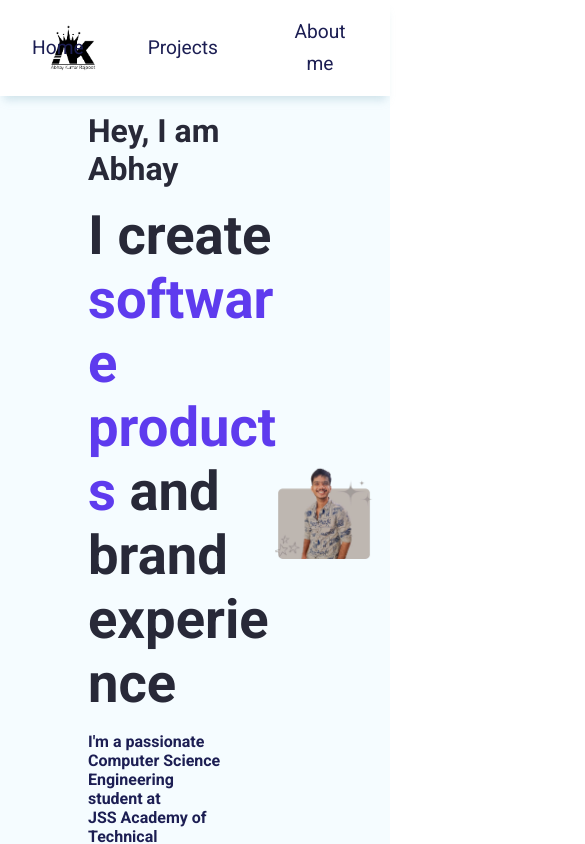
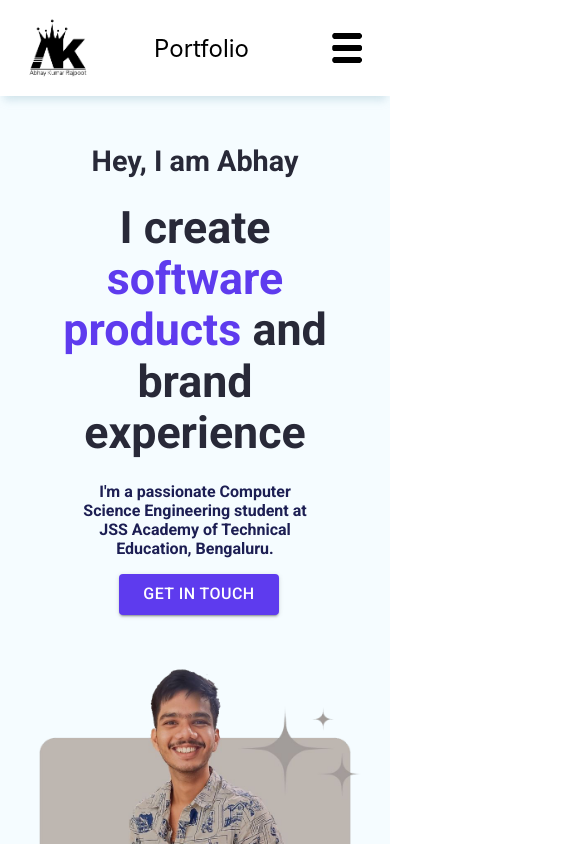
Before and after one commit to AbhayRajpootIndia/portfolio, a React (Create React App) app: page / in a window 390 px wide. Shown: the top 844 px of the page, 585 px wide, since content can reach past the window. Built offline with nearby package versions, Linux system fonts and the light colour scheme.

Commit message:
MOBILE SUPPORT -> Made the site more Responsive -> Added drop down menu in the navbar for Mobile or Vertical screens -> Made other pages more responsive
** Contact Page is pending responsive update

Abhay Kumar - 9 October, 2023

```diff
--- a/package.json
+++ b/package.json
@@ -14,6 +14,7 @@
     "@testing-library/user-event": "^13.5.0",
     "eslint-config-react-app": "^7.0.1",
     "react": "^18.2.0",
+    "react-device-detect": "^2.2.3",
     "react-dom": "^18.2.0",
     "react-redux": "^8.1.2",
     "react-router": "^6.15.0",
--- a/public/index.html
+++ b/public/index.html
@@ -3,6 +3,12 @@
   <head>
     <meta charset="utf-8" />
     <link rel="icon" href="%PUBLIC_URL%/favicon.ico" />
+    <link rel="preconnect" href="https://fonts.googleapis.com" />
+    <link rel="preconnect" href="https://fonts.gstatic.com" crossorigin />
+    <link
+      href="https://fonts.googleapis.com/css2?family=Kanit:wght@300&family=Roboto:ital,wght@0,400;1,700&display=swap"
+      rel="stylesheet"
+    />
     <meta name="viewport" content="width=device-width, initial-scale=1" />
     <meta name="theme-color" content="#000000" />
     <meta
--- a/src/components/NavBar.js
+++ b/src/components/NavBar.js
@@ -3,6 +3,10 @@ import { PrimaryColor, BodyColor } from "../constants/colors";
 
 import { navbarRoutes } from "../routes/router";
 import { Button } from "@mui/material";
+import useWindowDimensions, { useIsVertical } from "../custom-hooks/dimensions";
+
+import { isMobile } from "react-device-detect";
+import { useState } from "react";
 
 function NavButton({ name, path }) {
   return (
@@ -15,8 +19,18 @@ function NavButton({ name, path }) {
 }
 
 function NavBar() {
+  const isVertical = useIsVertical();
+  const { width } = useWindowDimensions();
+
+  const [dropdownOpen, setDropdownOpen] = useState(false);
+
   return (
-    <div className="navbar-container">
+    <div
+      className="navbar-container"
+      style={{ flexDirection: isMobile || isVertical ? "column" : "row" }}
+    >
+      {!(isMobile || isVertical) && (
+        <>
           <img
             className="navbar-logo"
             src={require("../images/abhay-kumar-logo.png")}
@@ -43,6 +57,53 @@ function NavBar() {
               Contact me
             </Button>
           </a>
+        </>
+      )}
+
+      {(isMobile || isVertical) && (
+        <>
+          <div
+            className="navbar-menu-container"
+            style={{ flexDirection: isMobile || isVertical ? "column" : "row" }}
+          >
+            <div className="navbar-menu-header">
+              <img
+                className="navbar-logo"
+                src={require("../images/abhay-kumar-logo.png")}
+                alt="Logo"
+                style={{ marginLeft: "1rem" }}
+              />
+              <p style={{ fontSize: "1.5rem" }}>Portfolio</p>
+              <input
+                type="checkbox"
+                role="button"
+                onClick={() => setDropdownOpen((prev) => !prev)}
+                aria-label="Display the menu"
+                className="navbar-menu-button"
+              />
+            </div>
+            {dropdownOpen && (
+              <div className="navbar-dropdown-container" style={{ width }}>
+                {navbarRoutes.map((route, index) => (
+                  <div
+                    style={{
+                      borderBottom: "1px solid rgb(153, 153, 153)",
+                      borderTop:
+                        index === 0 ? "1px solid rgb(153, 153, 153)" : "none",
+                    }}
+                  >
+                    <NavButton
+                      name={route.name}
+                      path={route.path}
+                      key={route.name}
+                    />
+                  </div>
+                ))}
+              </div>
+            )}
+          </div>
+        </>
+      )}
     </div>
   );
 }
--- /dev/null
+++ b/src/custom-hooks/dimensions.js
@@ -0,0 +1,30 @@
+import { useState, useEffect } from "react";
+
+function getWindowDimensions() {
+  const { innerWidth: width, innerHeight: height } = window;
+  return {
+    width,
+    height,
+  };
+}
+
+export default function useWindowDimensions() {
+  const [windowDimensions, setWindowDimensions] = useState(
+    getWindowDimensions()
+  );
+
+  useEffect(() => {
+    function handleResize() {
+      setWindowDimensions(getWindowDimensions());
+    }
+
+    window.addEventListener("resize", handleResize);
+    return () => window.removeEventListener("resize", handleResize);
+  }, []);
+
+  return windowDimensions;
+}
+
+export function useIsVertical() {
+  return useWindowDimensions().width <= 1200;
+}
--- a/src/pages/AboutMePage.js
+++ b/src/pages/AboutMePage.js
@@ -1,44 +1,59 @@
-import { useNavigate } from "react-router";
 import "../styles/aboutme-page.css";
 
+import { useIsVertical } from "../custom-hooks/dimensions";
+import { isMobile } from "react-device-detect";
+
 function AboutMePage() {
-  const navigate = useNavigate();
+  const isVertical = useIsVertical();
+
+  const customPageStlyes =
+    isVertical || isMobile
+      ? {
+          padding: "1rem 0rem",
+        }
+      : {};
+  const customContentContainerStyle =
+    isVertical || isMobile
+      ? {
+          display: "flex",
+          flexDirection: "column",
+          width: "100%",
+          marginBottom: "1rem",
+        }
+      : {};
 
   return (
     <div className="page-container">
-      <div className="aboutme-page">
-        <div style={{ marginBottom: "2rem" }}>
+      <div className="aboutme-page" style={customPageStlyes}>
+        {pageContent.map((item, index) => (
+          <div style={customContentContainerStyle}>{item}</div>
+        ))}
+      </div>
+    </div>
+  );
+}
+
+const pageContent = [
+  <>
     <img
       src={require("../images/abhay-portrait-with-art.png")}
       alt="Abhay Kumar Portrait"
-            style={{
-              marginBottom: "4rem",
-            }}
+      onClick={() =>
+        window.open("https://www.linkedin.com/in/abhay-rajpoot-india/")
+      }
     />
     <div className="aboutme-content">
       <p>About Me</p>
       <p>
-              I'm Abhay Kumar, a passionate Computer Science Engineering student
-              at JSS Academy of Technical Education.<br></br>
-              <br></br> As an aspiring developer and technology enthusiast, I
-              have dedicated myself to honing my skills in web and mobile
-              application development.
+        I'm Abhay Kumar, a passionate Computer Science Engineering student at
+        JSS Academy of Technical Education.<br></br>
+        <br></br> As an aspiring developer and technology enthusiast, I have
+        dedicated myself to honing my skills in web and mobile application
+        development.
       </p>
     </div>
-        </div>
-
-        <div>
-          <div className="aboutme-content">
-            <p>Education</p>
-            <p>
-              Currently, I am pursuing my Bachelor's degree in Computer Science
-              Engineering at JSS Academy of Technical Education, Bengaluru with
-              a CGPA of 8.48.<br></br>
-              <br></br> My academic journey has provided me with a strong
-              foundation in computer science and has fueled my curiosity to
-              explore the ever-evolving world of technology.
-            </p>
-          </div>
+  </>,
+  <>
     <img
       src={require("../images/about-me-page/education-section.jpg")}
       alt="books-on-desk"
@@ -46,9 +61,19 @@ function AboutMePage() {
         window.open("https://unsplash.com/photos/OyCl7Y4y0Bk", "_blank")
       }
     />
+    <div className="aboutme-content">
+      <p>Education</p>
+      <p>
+        Currently, I am pursuing my Bachelor's degree in Computer Science
+        Engineering at JSS Academy of Technical Education, Bengaluru with a CGPA
+        of 8.48.<br></br>
+        <br></br> My academic journey has provided me with a strong foundation
+        in computer science and has fueled my curiosity to explore the
+        ever-evolving world of technology.
+      </p>
     </div>
-
-        <div>
+  </>,
+  <>
     <img
       src={require("../images/about-me-page/skills-section.jpg")}
       alt="dog-with-ipad"
@@ -59,25 +84,13 @@ function AboutMePage() {
     <div className="aboutme-content">
       <p>Skills</p>
       <p>
-              My primary areas of expertise lie in ReactJS, React Native, and
-              NodeJS. These powerful tools have allowed me to bring creative
-              ideas to life and develop dynamic, user-friendly applications.
+        My primary areas of expertise lie in ReactJS, React Native, and NodeJS.
+        These powerful tools have allowed me to bring creative ideas to life and
+        develop dynamic, user-friendly applications.
       </p>
     </div>
-        </div>
-
-        <div>
-          <div className="aboutme-content">
-            <p>Hobbies</p>
-            <p>
-              Beyond the realm of coding, I have a deep love for music and video
-              games. Music has always been a source of inspiration and
-              relaxation for me.<br></br>
-              <br></br>Whether I'm jamming out to my favorite tunes or
-              experimenting with new genres, it's a constant source of joy in my
-              life.
-            </p>
-          </div>
+  </>,
+  <>
     <img
       src={require("../images/about-me-page/music-and-coffee.jpg")}
       alt="dog-with-ipad"
@@ -85,10 +98,17 @@ function AboutMePage() {
         window.open("https://unsplash.com/photos/gySMaocSdqs", "_blank")
       }
     />
+    <div className="aboutme-content">
+      <p>Hobbies</p>
+      <p>
+        Beyond the realm of coding, I have a deep love for music and video
+        games. Music has always been a source of inspiration and relaxation for
+        me.<br></br>
+        <br></br>Whether I'm jamming out to my favorite tunes or experimenting
+        with new genres, it's a constant source of joy in my life.
+      </p>
     </div>
-      </div>
-    </div>
-  );
-}
+  </>,
+];
 
 export default AboutMePage;
--- a/src/pages/HomePage.js
+++ b/src/pages/HomePage.js
@@ -5,21 +5,65 @@ import { PrimaryColor } from "../constants/colors";
 import { useNavigate } from "react-router";
 
 import { Button } from "@mui/material";
+import useWindowDimensions, { useIsVertical } from "../custom-hooks/dimensions";
+
+import { isMobile } from "react-device-detect";
 
 function HomePage() {
   const navigate = useNavigate();
+  const isVertical = useIsVertical();
+  const { width } = useWindowDimensions();
+
+  const customParagraphStyles = isVertical || isMobile ? { width } : {};
+  const customIntroContainerStyles =
+    isVertical || isMobile
+      ? {
+          paddingLeft: 0,
+          width: "85%",
+          paddingTop: "2rem",
+          textAlign: "center",
+          display: "flex",
+          flexDirection: "column",
+          alignItems: "center",
+        }
+      : {};
+  const customImageContainerStyles =
+    isVertical || isMobile
+      ? {
+          width: "100%",
+          justifyContent: "center",
+          marginTop: "2rem",
+        }
+      : {};
 
   return (
     <div className="page-container">
-      <div className="home-page-container">
-        <div className="intro-containner">
-          <p>Hey, I am Abhay</p>
-          <p>
+      <div
+        className="home-page-container"
+        style={{ flexDirection: isVertical || isMobile ? "column" : "row" }}
+      >
+        <div className="intro-containner" style={customIntroContainerStyles}>
+          <p
+            style={{
+              ...customParagraphStyles,
+              fontSize: "1.8rem",
+            }}
+          >
+            Hey, I am Abhay
+          </p>
+          <p
+            style={{
+              ...customParagraphStyles,
+              fontSize: "2.8rem",
+              lineHeight: "3.2rem",
+              margin: "0.5rem 0.5rem",
+            }}
+          >
             I create{" "}
             <span style={{ color: PrimaryColor }}>software products</span> and
             brand experience
           </p>
-          <p>
+          <p style={customParagraphStyles}>
             I'm a passionate Computer Science Engineering student at<br></br>{" "}
             JSS Academy of Technical Education, Bengaluru.
           </p>
@@ -37,7 +81,10 @@ function HomePage() {
             Get in touch
           </Button>
         </div>
-        <div className="intro-image-containner">
+        <div
+          className="intro-image-containner"
+          style={customImageContainerStyles}
+        >
           <img
             src={require("../images/abhay-portrait-with-art.png")}
             alt="Abhay Kumar Portrait"
--- a/src/pages/ProjectDetailPage.js
+++ b/src/pages/ProjectDetailPage.js
@@ -1,14 +1,34 @@
 import "../styles/project-details.css";
 import { PrimaryColor } from "../constants/colors";
 import { Button } from "@mui/material";
+import { useIsVertical } from "../custom-hooks/dimensions";
+import { isMobile } from "react-device-detect";
 
 function ProjectDetailPage({ project }) {
+  const isVertical = useIsVertical();
+  const customHeaderStyle =
+    isVertical || isMobile
+      ? {
+          display: "flex",
+          flexDirection: "column",
+          alignItems: "flex-start",
+          margin: "1rem 0rem",
+        }
+      : {};
+  const customNameStyles =
+    isVertical || isMobile
+      ? {
+          margin: " 1rem 0rem",
+        }
+      : {};
   return (
     <div className="page-container">
       <div className="project-details-container">
         <div className="project-details-content">
-          <div>
-            <p className="project-details-name">{project.name}</p>
+          <div style={customHeaderStyle}>
+            <p className="project-details-name" style={customNameStyles}>
+              {project.name}
+            </p>
             <a
               href={project.link}
               target="_blank"
--- a/src/pages/ProjectsPage.js
+++ b/src/pages/ProjectsPage.js
@@ -8,7 +8,7 @@ function ProjectsPage() {
       <div className="projects-page-container">
         <div className="project-cards-container">
           {projectsData.map((project) => (
-            <ProjectCard project={project} />
+            <ProjectCard project={project} key={project.pathName} />
           ))}
         </div>
       </div>
--- a/src/styles/home-page.css
+++ b/src/styles/home-page.css
@@ -9,7 +9,6 @@
 }
 
 .intro-containner {
-  background-color: none;
   padding-left: 5rem;
   width: 50%;
 }
--- a/src/styles/navbar.css
+++ b/src/styles/navbar.css
@@ -45,3 +45,92 @@
   justify-content: space-between;
   align-items: center;
 }
+
+.navbar-menu-container {
+  width: 95%;
+  position: absolute;
+  display: flex;
+  flex-direction: row;
+  align-items: center;
+}
+
+.navbar-menu-header {
+  width: 100%;
+  display: flex;
+  justify-content: space-between;
+  align-items: center;
+}
+
+.navbar-dropdown-container {
+  position: absolute;
+  margin-top: 5rem;
+  background-color: white;
+  animation: fadeInAnimation ease 0.3s;
+}
+
+@keyframes fadeInAnimation {
+  0% {
+    opacity: 0;
+  }
+  100% {
+    opacity: 1;
+  }
+}
+
+.navbar-menu-button {
+  --s: 30px; /* control the size */
+  --c: black; /* the color */
+
+  height: 30px;
+  aspect-ratio: 1;
+  border: none;
+  padding: 0;
+  border-inline: calc(var(--s) / 2) solid #0000;
+  box-sizing: content-box;
+  --_g1: linear-gradient(var(--c) 20%, #0000 0 80%, var(--c) 0) no-repeat
+    content-box border-box;
+  --_g2: radial-gradient(circle closest-side at 50% 12.5%, var(--c) 95%, #0000)
+    repeat-y content-box border-box;
+  background: var(--_g2) left var(--_p, 0px) top,
+    var(--_g1) left calc(var(--s) / 10 + var(--_p, 0px)) top,
+    var(--_g2) right var(--_p, 0px) top,
+    var(--_g1) right calc(var(--s) / 10 + var(--_p, 0px)) top;
+  background-size: 20% 80%, 40% 100%;
+  position: relative;
+  clip-path: inset(0 25%);
+  -webkit-mask: linear-gradient(90deg, #0000, #000 25% 75%, #0000);
+  cursor: pointer;
+  transition: background-position 0.3s var(--_s, 0.3s),
+    clip-path 0s var(--_s, 0.6s);
+  -webkit-appearance: none;
+  -moz-appearance: none;
+  appearance: none;
+}
+.navbar-menu-button:before,
+.navbar-menu-button:after {
+  content: "";
+  position: absolute;
+  border-radius: var(--s);
+  inset: 40% 0;
+  background: var(--c);
+  transition: transform 0.3s calc(0.3s - var(--_s, 0.3s));
+}
+
+.navbar-menu-button:checked {
+  clip-path: inset(0);
+  --_p: calc(-1 * var(--s));
+  --_s: 0s;
+}
+.navbar-menu-button:checked:before {
+  transform: rotate(45deg);
+}
+.navbar-menu-button:checked:after {
+  transform: rotate(-45deg);
+}
+.navbar-menu-button:focus-visible {
+  clip-path: none;
+  -webkit-mask: none;
+  border: none;
+  outline: 2px solid var(--c);
+  outline-offset: 5px;
+}
```
Also changed, not shown: 1 other file (tests, documents, lock files or other folders). Lines whose indentation alone changed are shown as unchanged.
